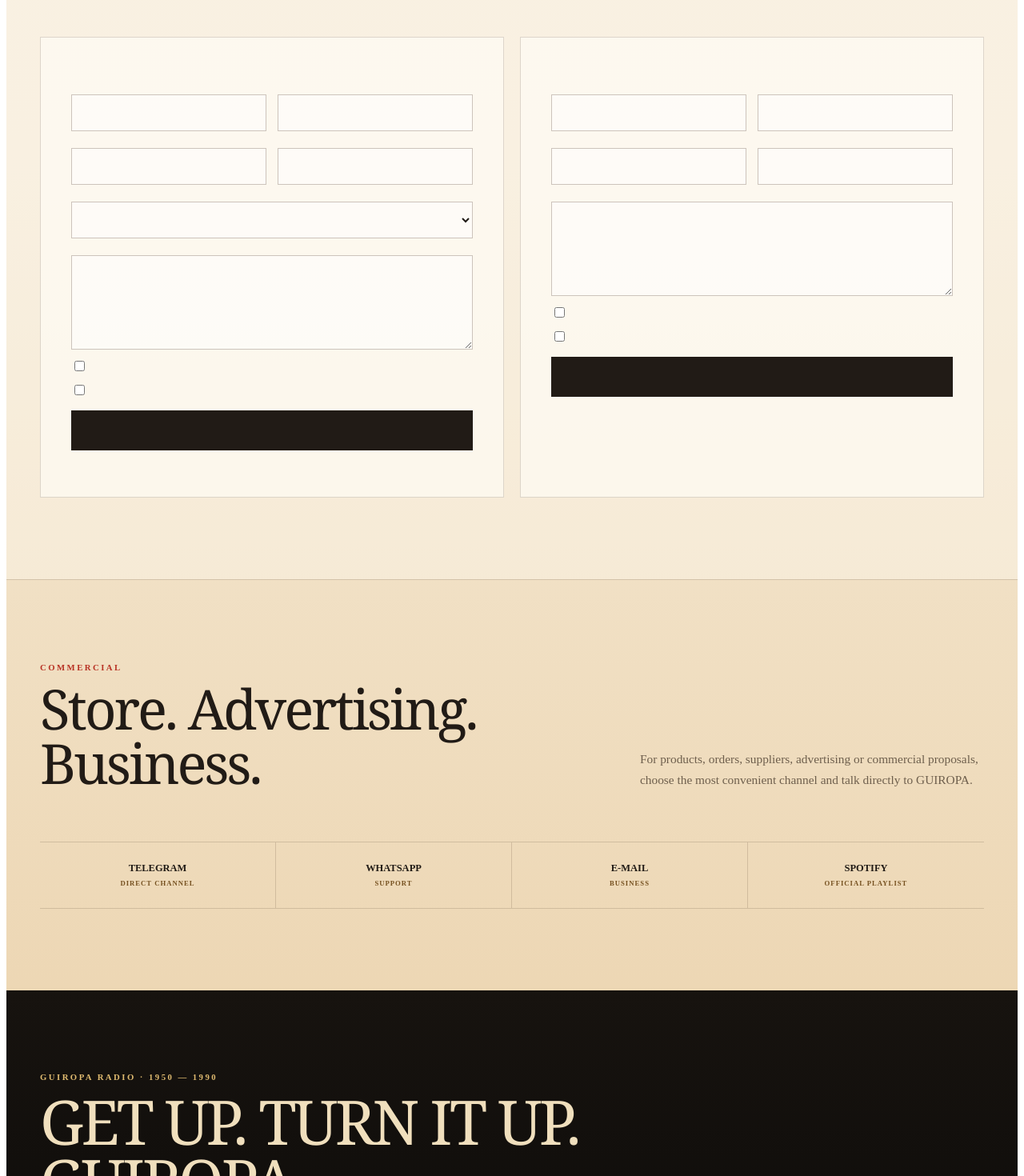
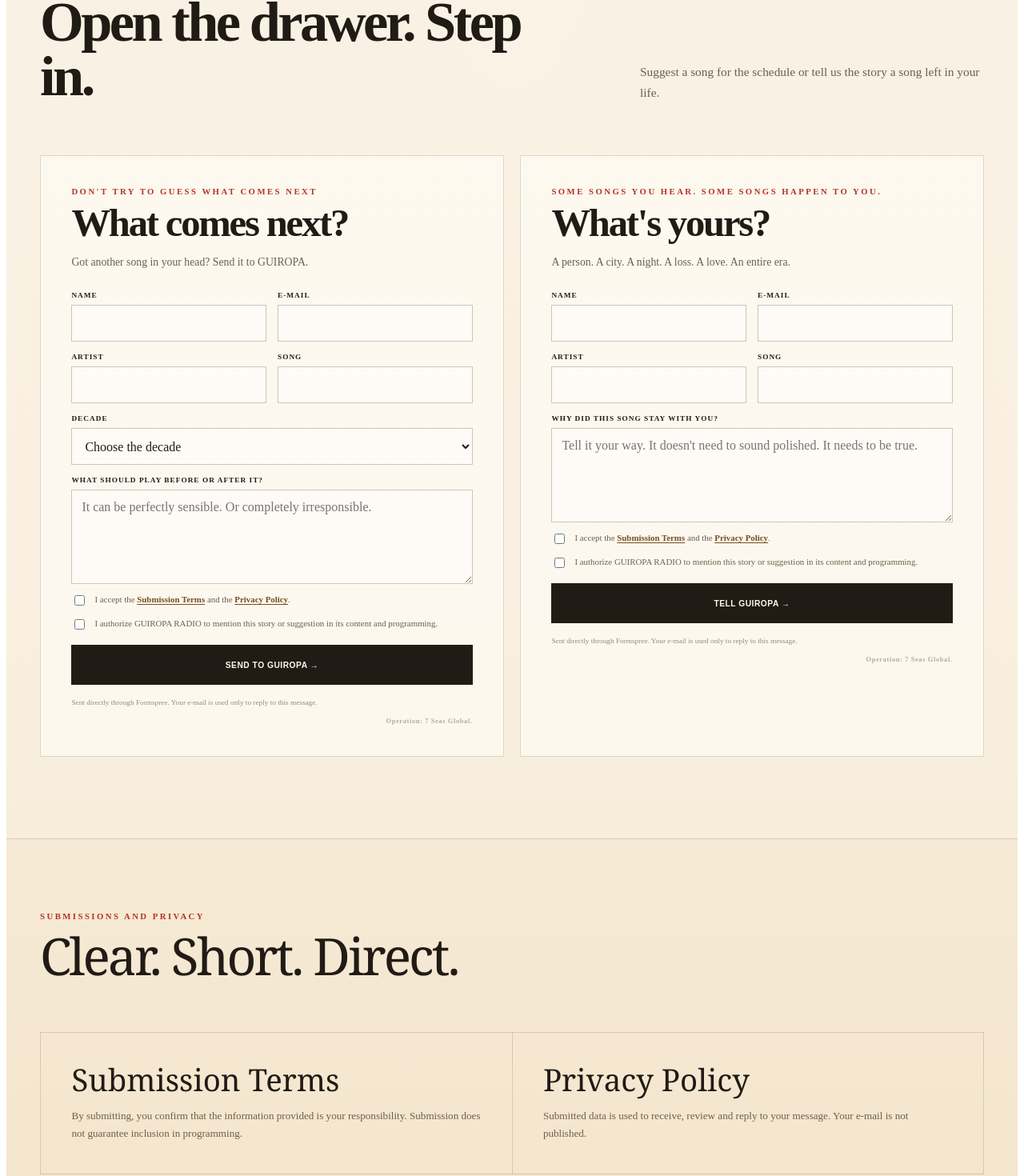
Before and after one commit to 7-Seas-Global-and-Hafen-Consolidators/guiropa-systems, a React (Vite) app in the folder client/: page /contact in a window 1280 px wide. Shown: the part 1932-3402 px from the top of the page at 80% size. Built offline with nearby package versions, Linux system fonts and the light colour scheme; no server answers.

Commit message:
Fix Guiropa Radio contact page
Fix multilingual forms, add clickable submission terms and privacy links, and prevent the global player from covering the forms.

```diff
--- a/client/src/ContactPage.jsx
+++ b/client/src/ContactPage.jsx
@@ -1,3 +1,4 @@
+import { useEffect, useRef } from "react";
 import { useLanguage } from "./i18n/LanguageContext.jsx";
 import { GUIROPA_EMBLEM_SRC } from "./data/brandAssets.js";
 
@@ -63,7 +64,7 @@ const COPY = {
         label: "SPOTIFY",
         title: "GUIROPA no Spotify.",
         description:
-          "A playlist oficial 1950 — 1990 ficará disponível aqui.",
+          "A playlist oficial 1950 — 1990 está disponível aqui.",
         action: "ABRIR SPOTIFY",
       },
     ],
@@ -89,7 +90,9 @@ const COPY = {
     nextTitle: "O que vem depois?",
     nextLead:
       "Tem outra música na cabeça? Mande para a GUIROPA.",
-    storyEyebrow: "TEM MÚSICA QUE VOCÊ ESCUTA. E TEM MÚSICA QUE ACONTECE COM VOCÊ.",
+
+    storyEyebrow:
+      "TEM MÚSICA QUE VOCÊ ESCUTA. E TEM MÚSICA QUE ACONTECE COM VOCÊ.",
     storyTitle: "Qual é a sua?",
     storyLead:
       "Uma pessoa. Uma cidade. Uma noite. Uma perda. Um amor. Uma época inteira.",
@@ -99,94 +102,41 @@ const COPY = {
     artist: "ARTISTA",
     song: "MÚSICA",
     decade: "DÉCADA",
-    beforeAfter: "O QUE DEVERIA TOCAR ANTES OU DEPOIS DELA?",
+    beforeAfter:
+      "O QUE DEVERIA TOCAR ANTES OU DEPOIS DELA?",
     beforeAfterPlaceholder:
       "Pode ser uma combinação perfeitamente sensata. Ou completamente irresponsável.",
-    storyReason: "POR QUE ESSA MÚSICA FICOU COM VOCÊ?",
+    storyReason:
+      "POR QUE ESSA MÚSICA FICOU COM VOCÊ?",
     storyPlaceholder:
       "Conte do seu jeito. Não precisa escrever bonito. Precisa ser verdadeiro.",
     chooseDecade: "Escolha a década",
     sendSuggestion: "MANDAR PARA A GUIROPA →",
     sendStory: "CONTAR PARA A GUIROPA →",
-    termsText: "Li e aceito os Termos de Envio e a Política de Privacidade.",
+
+    termsPrefix: "Li e aceito os ",
+    termsLink: "Termos de Envio",
+    termsAnd: " e a ",
+    privacyLink: "Política de Privacidade",
+    termsSuffix: ".",
+
     publishText:
       "Autorizo a GUIROPA RADIO a mencionar esta história ou sugestão em seu conteúdo e programação.",
+
     formNote:
       "Enviado diretamente pelo Formspree. Seu e-mail é usado apenas para responder a esta mensagem.",
+
+    legalEyebrow: "ENVIO E PRIVACIDADE",
+    legalTitle: "Claro. Curto. Direto.",
+    termsTitle: "Termos de Envio",
+    termsBody:
+      "Ao enviar, você confirma que as informações fornecidas são de sua responsabilidade. O envio não garante inclusão na programação.",
+    privacyTitle: "Política de Privacidade",
+    privacyBody:
+      "Os dados enviados são usados para receber, analisar e responder à mensagem. Seu e-mail não é publicado.",
+
     operator:
       "Operação: 7 Seas Global.",
-
-    participationEyebrow: "NOW IT'S YOUR TURN",
-    participationTitle: "Open the drawer. Step in.",
-    participationLead:
-      "Suggest a song for the schedule or tell us the story a song left in your life.",
-
-    nextEyebrow: "DON'T TRY TO GUESS WHAT COMES NEXT",
-    nextTitle: "What comes next?",
-    nextLead:
-      "Got another song in your head? Send it to GUIROPA.",
-    storyEyebrow: "SOME SONGS YOU HEAR. SOME SONGS HAPPEN TO YOU.",
-    storyTitle: "What's yours?",
-    storyLead:
-      "A person. A city. A night. A loss. A love. An entire era.",
-
-    name: "NAME",
-    email: "E-MAIL",
-    artist: "ARTIST",
-    song: "SONG",
-    decade: "DECADE",
-    beforeAfter: "WHAT SHOULD PLAY BEFORE OR AFTER IT?",
-    beforeAfterPlaceholder:
-      "It can be perfectly sensible. Or completely irresponsible.",
-    storyReason: "WHY DID THIS SONG STAY WITH YOU?",
-    storyPlaceholder:
-      "Tell it your way. It doesn't need to sound polished. It needs to be true.",
-    chooseDecade: "Choose the decade",
-    sendSuggestion: "SEND TO GUIROPA →",
-    sendStory: "TELL GUIROPA →",
-    termsText: "I accept the Submission Terms and Privacy Policy.",
-    publishText:
-      "I authorize GUIROPA RADIO to mention this story or suggestion in its content and programming.",
-    formNote:
-      "Sent directly through Formspree. Your e-mail is used only to reply to this message.",
-    operator:
-      "Operation: 7 Seas Global.",
-
-    participationEyebrow: "AHORA ES TU TURNO",
-    participationTitle: "Abre el cajón. Entra.",
-    participationLead:
-      "Sugiere una canción para la programación o cuenta la historia que una canción dejó en tu vida.",
-
-    nextEyebrow: "NO INTENTES ADIVINAR LA PRÓXIMA",
-    nextTitle: "¿Qué viene después?",
-    nextLead:
-      "¿Tienes otra canción en la cabeza? Envíala a GUIROPA.",
-    storyEyebrow: "HAY MÚSICA QUE ESCUCHAS. Y HAY MÚSICA QUE TE PASA.",
-    storyTitle: "¿Cuál es la tuya?",
-    storyLead:
-      "Una persona. Una ciudad. Una noche. Una pérdida. Un amor. Una época entera.",
-
-    name: "NOMBRE",
-    email: "CORREO",
-    artist: "ARTISTA",
-    song: "CANCIÓN",
-    decade: "DÉCADA",
-    beforeAfter: "¿QUÉ DEBERÍA SONAR ANTES O DESPUÉS?",
-    beforeAfterPlaceholder:
-      "Puede ser perfectamente sensato. O completamente irresponsable.",
-    storyReason: "¿POR QUÉ ESTA CANCIÓN SE QUEDÓ CONTIGO?",
-    storyPlaceholder:
-      "Cuéntalo a tu manera. No tiene que sonar bonito. Tiene que ser verdadero.",
-    chooseDecade: "Elige la década",
-    sendSuggestion: "ENVIAR A GUIROPA →",
-    sendStory: "CONTAR A GUIROPA →",
-    termsText: "Acepto los Términos de Envío y la Política de Privacidad.",
-    publishText:
-      "Autorizo a GUIROPA RADIO a mencionar esta historia o sugerencia en su contenido y programación.",
-    formNote:
-      "Enviado directamente por Formspree. Tu correo se usa solo para responder a este mensaje.",
-    operator:
-      "Operación: 7 Seas Global.",
 
     footerEyebrow: "GUIROPA RADIO · 1950 — 1990",
     footerTitle: "GET UP. TURN IT UP. GUIROPA.",
@@ -233,7 +183,7 @@ const COPY = {
         label: "SPOTIFY",
         title: "GUIROPA on Spotify.",
         description:
-          "The official 1950 — 1990 playlist will be available here.",
+          "The official 1950 — 1990 playlist is available here.",
         action: "OPEN SPOTIFY",
       },
     ],
@@ -249,6 +199,64 @@ const COPY = {
     whatsappNecessary: "SUPPORT",
     emailBusiness: "BUSINESS",
     spotifyOfficial: "OFFICIAL PLAYLIST",
+
+    participationEyebrow: "NOW IT'S YOUR TURN",
+    participationTitle: "Open the drawer. Step in.",
+    participationLead:
+      "Suggest a song for the schedule or tell us the story a song left in your life.",
+
+    nextEyebrow:
+      "DON'T TRY TO GUESS WHAT COMES NEXT",
+    nextTitle: "What comes next?",
+    nextLead:
+      "Got another song in your head? Send it to GUIROPA.",
+
+    storyEyebrow:
+      "SOME SONGS YOU HEAR. SOME SONGS HAPPEN TO YOU.",
+    storyTitle: "What's yours?",
+    storyLead:
+      "A person. A city. A night. A loss. A love. An entire era.",
+
+    name: "NAME",
+    email: "E-MAIL",
+    artist: "ARTIST",
+    song: "SONG",
+    decade: "DECADE",
+    beforeAfter:
+      "WHAT SHOULD PLAY BEFORE OR AFTER IT?",
+    beforeAfterPlaceholder:
+      "It can be perfectly sensible. Or completely irresponsible.",
+    storyReason:
+      "WHY DID THIS SONG STAY WITH YOU?",
+    storyPlaceholder:
+      "Tell it your way. It doesn't need to sound polished. It needs to be true.",
+    chooseDecade: "Choose the decade",
+    sendSuggestion: "SEND TO GUIROPA →",
+    sendStory: "TELL GUIROPA →",
+
+    termsPrefix: "I accept the ",
+    termsLink: "Submission Terms",
+    termsAnd: " and the ",
+    privacyLink: "Privacy Policy",
+    termsSuffix: ".",
+
+    publishText:
+      "I authorize GUIROPA RADIO to mention this story or suggestion in its content and programming.",
+
+    formNote:
+      "Sent directly through Formspree. Your e-mail is used only to reply to this message.",
+
+    legalEyebrow: "SUBMISSIONS AND PRIVACY",
+    legalTitle: "Clear. Short. Direct.",
+    termsTitle: "Submission Terms",
+    termsBody:
+      "By submitting, you confirm that the information provided is your responsibility. Submission does not guarantee inclusion in programming.",
+    privacyTitle: "Privacy Policy",
+    privacyBody:
+      "Submitted data is used to receive, review and reply to your message. Your e-mail is not published.",
+
+    operator:
+      "Operation: 7 Seas Global.",
 
     footerEyebrow: "GUIROPA RADIO · 1950 — 1990",
     footerTitle: "GET UP. TURN IT UP. GUIROPA.",
@@ -295,7 +303,7 @@ const COPY = {
         label: "SPOTIFY",
         title: "GUIROPA en Spotify.",
         description:
-          "La playlist oficial 1950 — 1990 estará disponible aquí.",
+          "La playlist oficial 1950 — 1990 está disponible aquí.",
         action: "ABRIR SPOTIFY",
       },
     ],
@@ -311,6 +319,64 @@ const COPY = {
     whatsappNecessary: "ATENCIÓN",
     emailBusiness: "NEGOCIOS",
     spotifyOfficial: "PLAYLIST OFICIAL",
+
+    participationEyebrow: "AHORA ES TU TURNO",
+    participationTitle: "Abre el cajón. Entra.",
+    participationLead:
+      "Sugiere una canción para la programación o cuenta la historia que una canción dejó en tu vida.",
+
+    nextEyebrow:
+      "NO INTENTES ADIVINAR LA PRÓXIMA",
+    nextTitle: "¿Qué viene después?",
+    nextLead:
+      "¿Tienes otra canción en la cabeza? Envíala a GUIROPA.",
+
+    storyEyebrow:
+      "HAY MÚSICA QUE ESCUCHAS. Y HAY MÚSICA QUE TE PASA.",
+    storyTitle: "¿Cuál es la tuya?",
+    storyLead:
+      "Una persona. Una ciudad. Una noche. Una pérdida. Un amor. Una época entera.",
+
+    name: "NOMBRE",
+    email: "CORREO",
+    artist: "ARTISTA",
+    song: "CANCIÓN",
+    decade: "DÉCADA",
+    beforeAfter:
+      "¿QUÉ DEBERÍA SONAR ANTES O DESPUÉS?",
+    beforeAfterPlaceholder:
+      "Puede ser perfectamente sensato. O completamente irresponsable.",
+    storyReason:
+      "¿POR QUÉ ESTA CANCIÓN SE QUEDÓ CONTIGO?",
+    storyPlaceholder:
+      "Cuéntalo a tu manera. No tiene que sonar bonito. Tiene que ser verdadero.",
+    chooseDecade: "Elige la década",
+    sendSuggestion: "ENVIAR A GUIROPA →",
+    sendStory: "CONTAR A GUIROPA →",
+
+    termsPrefix: "Acepto los ",
+    termsLink: "Términos de Envío",
+    termsAnd: " y la ",
+    privacyLink: "Política de Privacidad",
+    termsSuffix: ".",
+
+    publishText:
+      "Autorizo a GUIROPA RADIO a mencionar esta historia o sugerencia en su contenido y programación.",
+
+    formNote:
+      "Enviado directamente por Formspree. Tu correo se usa solo para responder a este mensaje.",
+
+    legalEyebrow: "ENVÍOS Y PRIVACIDAD",
+    legalTitle: "Claro. Corto. Directo.",
+    termsTitle: "Términos de Envío",
+    termsBody:
+      "Al enviar, confirmas que la información proporcionada es de tu responsabilidad. El envío no garantiza inclusión en la programación.",
+    privacyTitle: "Política de Privacidad",
+    privacyBody:
+      "Los datos enviados se usan para recibir, revisar y responder tu mensaje. Tu correo no se publica.",
+
+    operator:
+      "Operación: 7 Seas Global.",
 
     footerEyebrow: "GUIROPA RADIO · 1950 — 1990",
     footerTitle: "GET UP. TURN IT UP. GUIROPA.",
@@ -333,6 +399,37 @@ export default function ContactPage() {
   const copy =
     COPY[lang] ||
     COPY.pt;
+
+  const participationRef = useRef(null);
+
+  useEffect(() => {
+    const node = participationRef.current;
+
+    if (!node || typeof IntersectionObserver === "undefined") {
+      return undefined;
+    }
+
+    const observer = new IntersectionObserver(
+      ([entry]) => {
+        document.body.classList.toggle(
+          "guiropa-contact-forms-visible",
+          entry.isIntersecting
+        );
+      },
+      {
+        threshold: 0.08,
+      }
+    );
+
+    observer.observe(node);
+
+    return () => {
+      observer.disconnect();
+      document.body.classList.remove(
+        "guiropa-contact-forms-visible"
+      );
+    };
+  }, []);
 
   return (
     <main className="guiropa-contact-page">
@@ -1061,6 +1158,27 @@ export default function ContactPage() {
             var(--gc-red);
         }
 
+        .guiropa-contact-check a {
+          color:
+            var(--gc-gold-dark);
+
+          font-weight: 800;
+
+          text-decoration:
+            underline;
+
+          text-decoration-thickness:
+            1px;
+
+          text-underline-offset:
+            2px;
+        }
+
+        .guiropa-contact-check a:hover {
+          color:
+            var(--gc-red);
+        }
+
         .guiropa-contact-submit {
           width: 100%;
 
@@ -1127,6 +1245,149 @@ export default function ContactPage() {
           letter-spacing: 0.08em;
 
           text-align: right;
+        }
+
+        /* TERMS + PRIVACY */
+
+        .guiropa-contact-legal {
+          padding:
+            clamp(4rem, 7vw, 6rem)
+            0;
+
+          border-top:
+            1px solid
+            var(--gc-line);
+
+          background:
+            rgba(
+              255,
+              250,
+              240,
+              0.24
+            );
+        }
+
+        .guiropa-contact-legal__head {
+          display: grid;
+
+          grid-template-columns:
+            minmax(0, 1fr)
+            minmax(280px, 430px);
+
+          gap:
+            clamp(3rem, 7vw, 6rem);
+
+          align-items: end;
+
+          margin-bottom:
+            clamp(2.5rem, 5vw, 4rem);
+        }
+
+        .guiropa-contact-legal__head h2 {
+          margin: 0.8rem 0 0;
+
+          font-family:
+            Georgia,
+            "Times New Roman",
+            serif;
+
+          font-size:
+            clamp(
+              2.5rem,
+              5vw,
+              4.6rem
+            );
+
+          font-weight: 400;
+
+          line-height: 0.98;
+
+          letter-spacing: -0.045em;
+        }
+
+        .guiropa-contact-legal__grid {
+          display: grid;
+
+          grid-template-columns:
+            repeat(
+              2,
+              minmax(0, 1fr)
+            );
+
+          border-top:
+            1px solid
+            var(--gc-line);
+
+          border-left:
+            1px solid
+            var(--gc-line);
+        }
+
+        .guiropa-contact-legal__item {
+          scroll-margin-top: 110px;
+
+          padding:
+            clamp(
+              1.8rem,
+              3vw,
+              2.5rem
+            );
+
+          border-right:
+            1px solid
+            var(--gc-line);
+
+          border-bottom:
+            1px solid
+            var(--gc-line);
+        }
+
+        .guiropa-contact-legal__item h3 {
+          margin: 0;
+
+          font-family:
+            Georgia,
+            "Times New Roman",
+            serif;
+
+          font-size:
+            clamp(
+              1.8rem,
+              3vw,
+              2.8rem
+            );
+
+          font-weight: 400;
+
+          line-height: 1;
+        }
+
+        .guiropa-contact-legal__item p {
+          margin: 1rem 0 0;
+
+          color:
+            var(--gc-soft);
+
+          font-size: 0.82rem;
+
+          line-height: 1.7;
+        }
+
+        body.guiropa-contact-forms-visible
+        .guiropa-persistent-player {
+          opacity: 0 !important;
+
+          pointer-events: none !important;
+
+          transform:
+            translate(
+              -50%,
+              calc(100% + 40px)
+            ) !important;
+
+          transition:
+            opacity 0.24s ease,
+            transform 0.24s ease !important;
         }
 
         /* BUSINESS STRIP */
@@ -1318,8 +1579,14 @@ export default function ContactPage() {
           }
 
           .guiropa-contact-participation__head,
-          .guiropa-contact-forms {
+          .guiropa-contact-forms,
+          .guiropa-contact-legal__head,
+          .guiropa-contact-legal__grid {
             grid-template-columns: 1fr;
+          }
+
+          .guiropa-contact-legal__item {
+            border-right: 0;
           }
 
           .guiropa-contact-status {
@@ -1504,7 +1771,10 @@ export default function ContactPage() {
         </div>
       </section>
 
-      <section className="guiropa-contact-participation">
+      <section
+        ref={participationRef}
+        className="guiropa-contact-participation"
+      >
         <div className="guiropa-contact-shell">
           <div className="guiropa-contact-participation__head">
             <div>
@@ -1649,7 +1919,15 @@ export default function ContactPage() {
                 />
 
                 <span>
-                  {copy.termsText}
+                  {copy.termsPrefix}
+                  <a href="#guiropa-submission-terms">
+                    {copy.termsLink}
+                  </a>
+                  {copy.termsAnd}
+                  <a href="#guiropa-privacy-policy">
+                    {copy.privacyLink}
+                  </a>
+                  {copy.termsSuffix}
                 </span>
               </label>
 
@@ -1786,7 +2064,15 @@ export default function ContactPage() {
                 />
 
                 <span>
-                  {copy.termsText}
+                  {copy.termsPrefix}
+                  <a href="#guiropa-submission-terms">
+                    {copy.termsLink}
+                  </a>
+                  {copy.termsAnd}
+                  <a href="#guiropa-privacy-policy">
+                    {copy.privacyLink}
+                  </a>
+                  {copy.termsSuffix}
                 </span>
               </label>
 
@@ -1817,6 +2103,54 @@ export default function ContactPage() {
                 {copy.operator}
               </div>
             </form>
+          </div>
+        </div>
+      </section>
+
+      <section className="guiropa-contact-legal">
+        <div className="guiropa-contact-shell">
+          <div className="guiropa-contact-legal__head">
+            <div>
+              <span className="guiropa-contact-eyebrow">
+                {copy.legalEyebrow}
+              </span>
+
+              <h2>
+                {copy.legalTitle}
+              </h2>
+            </div>
+          </div>
+
+          <div className="guiropa-contact-legal__grid">
+            <article
+              id="guiropa-submission-terms"
+              className="guiropa-contact-legal__item"
+            >
+              <h3>
+                {copy.termsTitle}
+              </h3>
+
+              <p>
+                {copy.termsBody}
+              </p>
+            </article>
+
+            <article
+              id="guiropa-privacy-policy"
+              className="guiropa-contact-legal__item"
+            >
+              <h3>
+                {copy.privacyTitle}
+              </h3>
+
+              <p>
+                {copy.privacyBody}
+              </p>
+            </article>
+          </div>
+
+          <div className="guiropa-contact-operator">
+            {copy.operator}
           </div>
         </div>
       </section>
```
